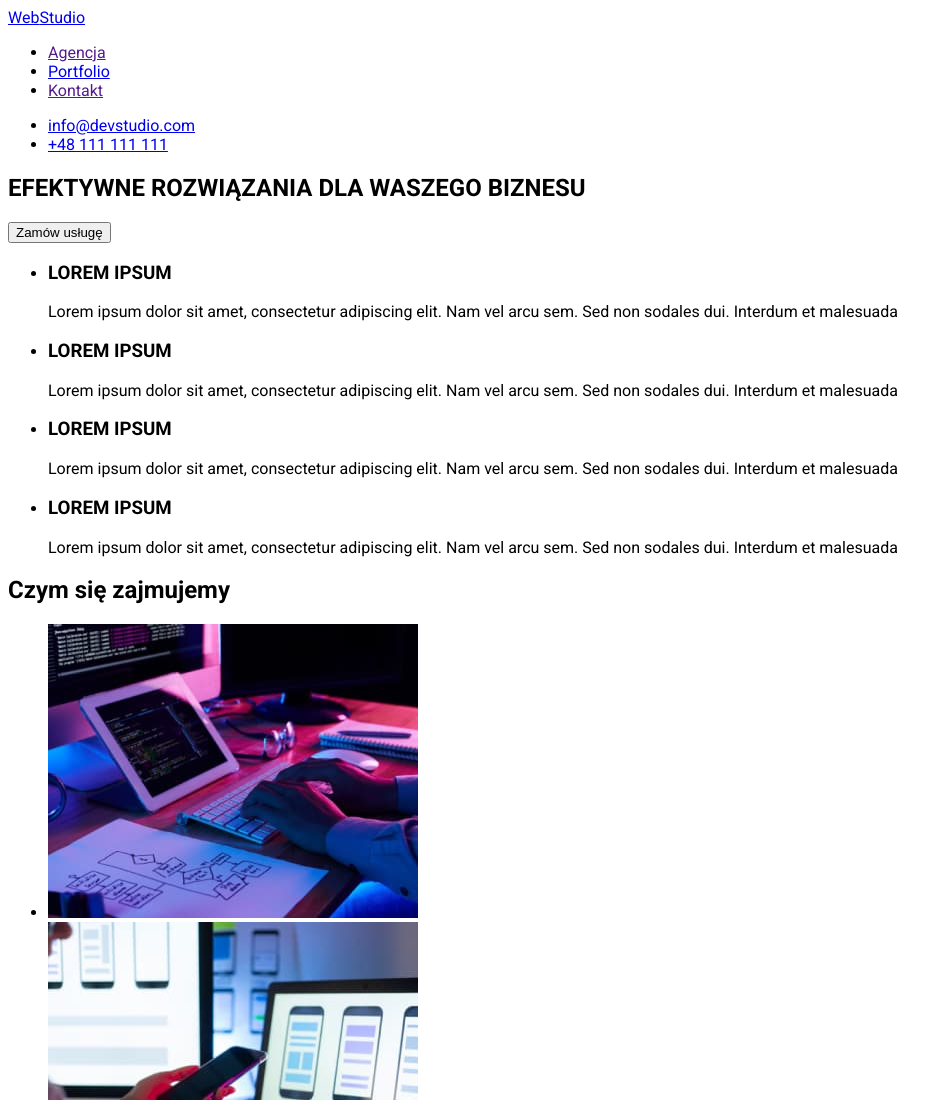
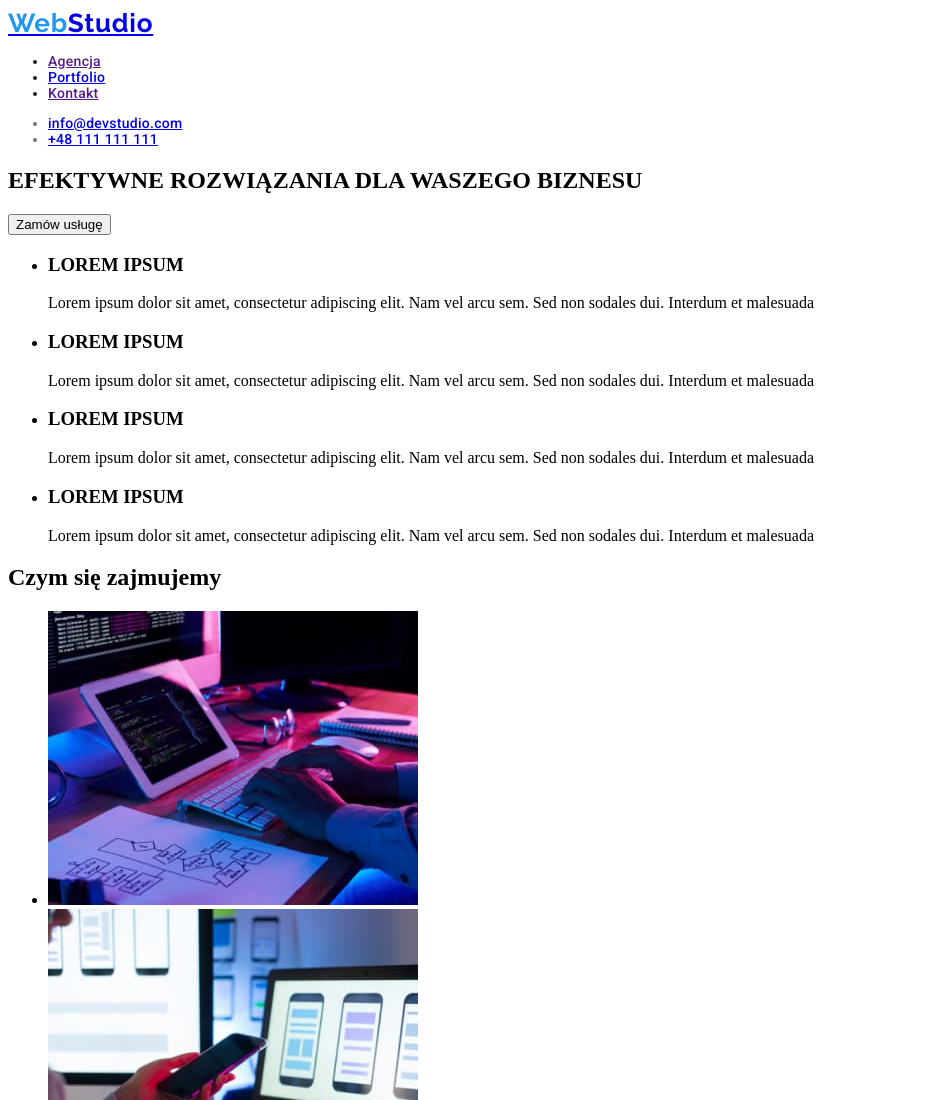
Before and after one commit to SandraKoch/goit-markup-hw-02, a plain HTML site: page index.html in a window 1280 px wide. Shown: the top 1100 px of the page, without its empty margins (0-952 px from the left). Drawn offline with Linux system fonts and the light colour scheme.

Commit message:
menu styles added

```diff
--- a/css/index.css
+++ b/css/index.css
@@ -1,8 +1,41 @@
 @import url("https://fonts.googleapis.com/css2?family=Raleway:wght@700&family=Roboto:wght@400;500;700;900&display=swap");
 
 body {
-  font-family: "Roboto", sans-serif;
+  --main-font-family: "Roboto", sans-serif;
   --primary-color: #212121;
 }
 
-/*font-family: "Raleway", sans-serif;
+.logo {
+  font-family: "Raleway", sans-serif;
+  font-weight: 700;
+  font-size: 26px;
+  line-height: 31px;
+  letter-spacing: 0.03em;
+}
+
+.logo-span {
+  color: #2196f3;
+}
+
+.menu {
+  font-family: var(--main-font-family);
+  font-weight: 500;
+  font-size: 14px;
+  line-height: 16px;
+  letter-spacing: 0.02em;
+}
+
+.menu-nav {
+  color: #212121;
+}
+
+.menu-contact {
+  color: #757575;
+}
+
+.menu-nav a:hover,
+.meun-nav a:focus,
+.menu-contact a:focus,
+.menu-contact a:hover {
+  color: #2196f3;
+}
--- a/index.html
+++ b/index.html
@@ -15,15 +15,17 @@
   </head>
   <body>
     <header>
-      <a href="./index.html"><span>Web</span>Studio</a>
-      <nav>
+      <div class="logo">
+        <a href="./index.html"><span class="logo-span">Web</span>Studio</a>
+      </div>
+      <nav class="menu menu-nav">
         <ul>
           <li><a href="">Agencja</a></li>
           <li><a href="./portfolio.html">Portfolio</a></li>
           <li><a href="">Kontakt</a></li>
         </ul>
       </nav>
-      <ul>
+      <ul class="menu menu-contact">
         <li><a href="mailto:info@devstudio.com">info@devstudio.com</a></li>
         <li><a href="tel:+48111111111">+48 111 111 111</a></li>
       </ul>
```
